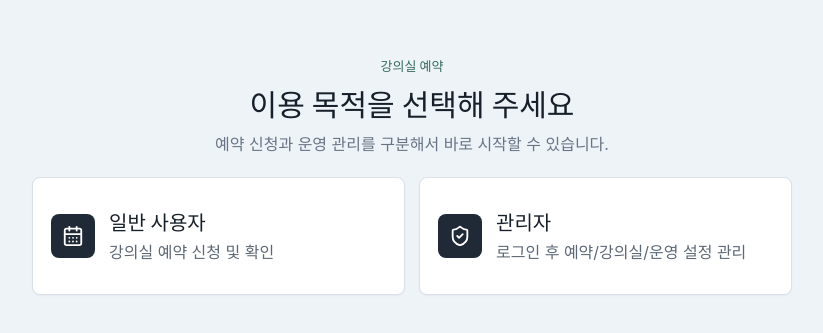
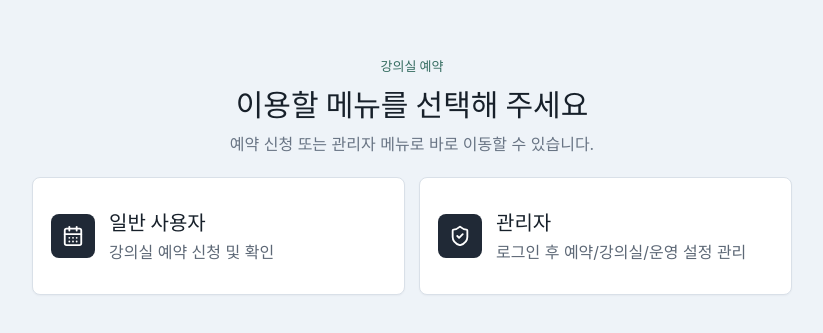
Before and after one commit to hjj2552/room-reservation, a React (Vite) app in the folder frontend/: page / in a window 1280 px wide. Shown: the part 225-558 px from the top of the page, without its empty margins (228-1051 px from the left). Built offline with nearby package versions, Linux system fonts and the light colour scheme; no server answers.

Commit message:
ui: polish landing page entry copy

```diff
--- a/frontend/public/pages/EntryChoicePage.tsx
+++ b/frontend/public/pages/EntryChoicePage.tsx
@@ -14,8 +14,8 @@ export function EntryChoicePage() {
             <img className="entry-logo" src={settings.data.logoUrl} alt={`${organizationName} 로고`} />
           ) : null}
           <p className="eyebrow">{organizationName}</p>
-          <h1 id="entry-title">이용 목적을 선택해 주세요</h1>
-          <p className="muted">예약 신청과 운영 관리를 구분해서 바로 시작할 수 있습니다.</p>
+          <h1 id="entry-title">이용할 메뉴를 선택해 주세요</h1>
+          <p className="muted">예약 신청 또는 관리자 메뉴로 바로 이동할 수 있습니다.</p>
         </div>
 
         <div className="entry-options">
```
